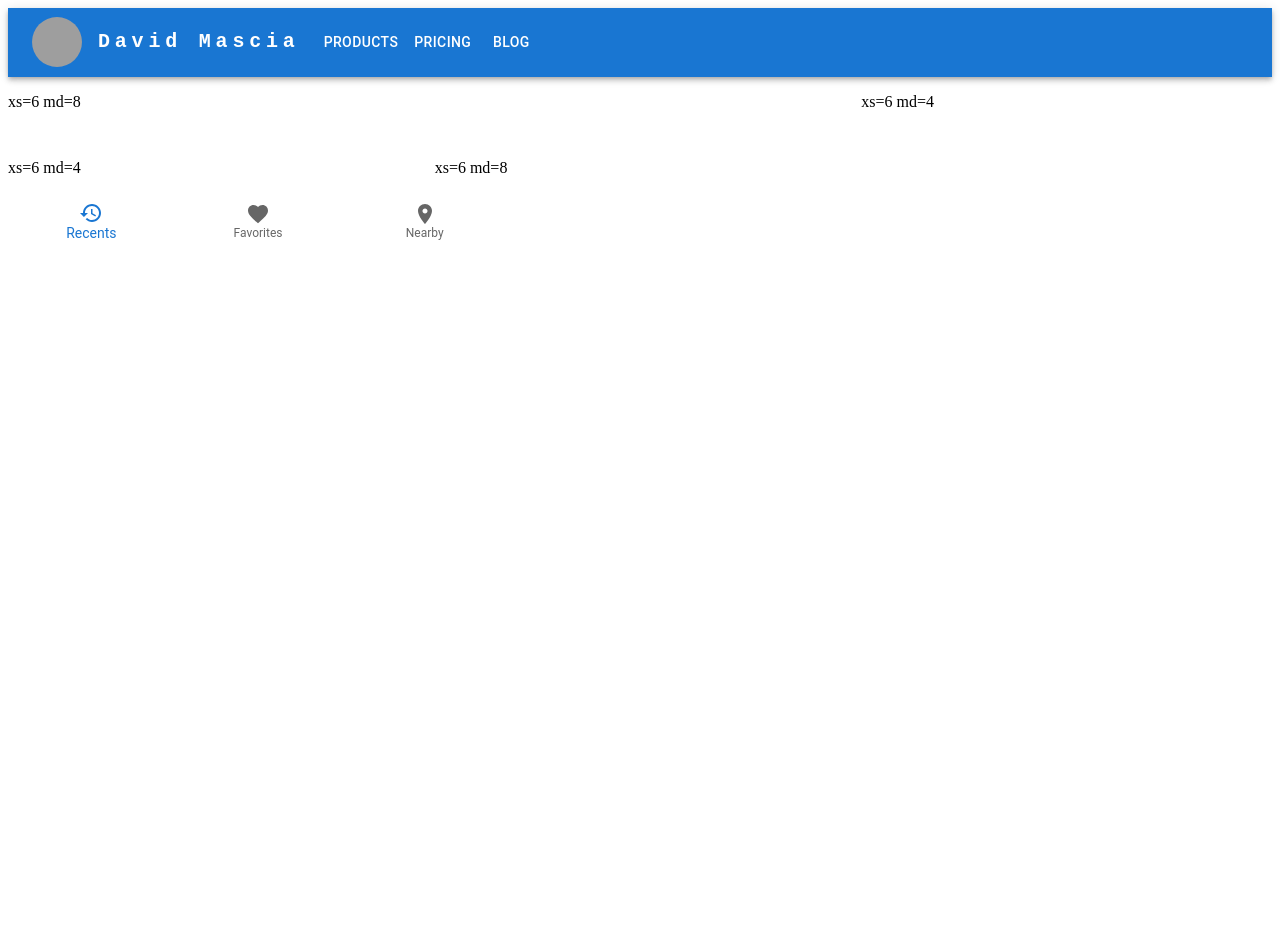
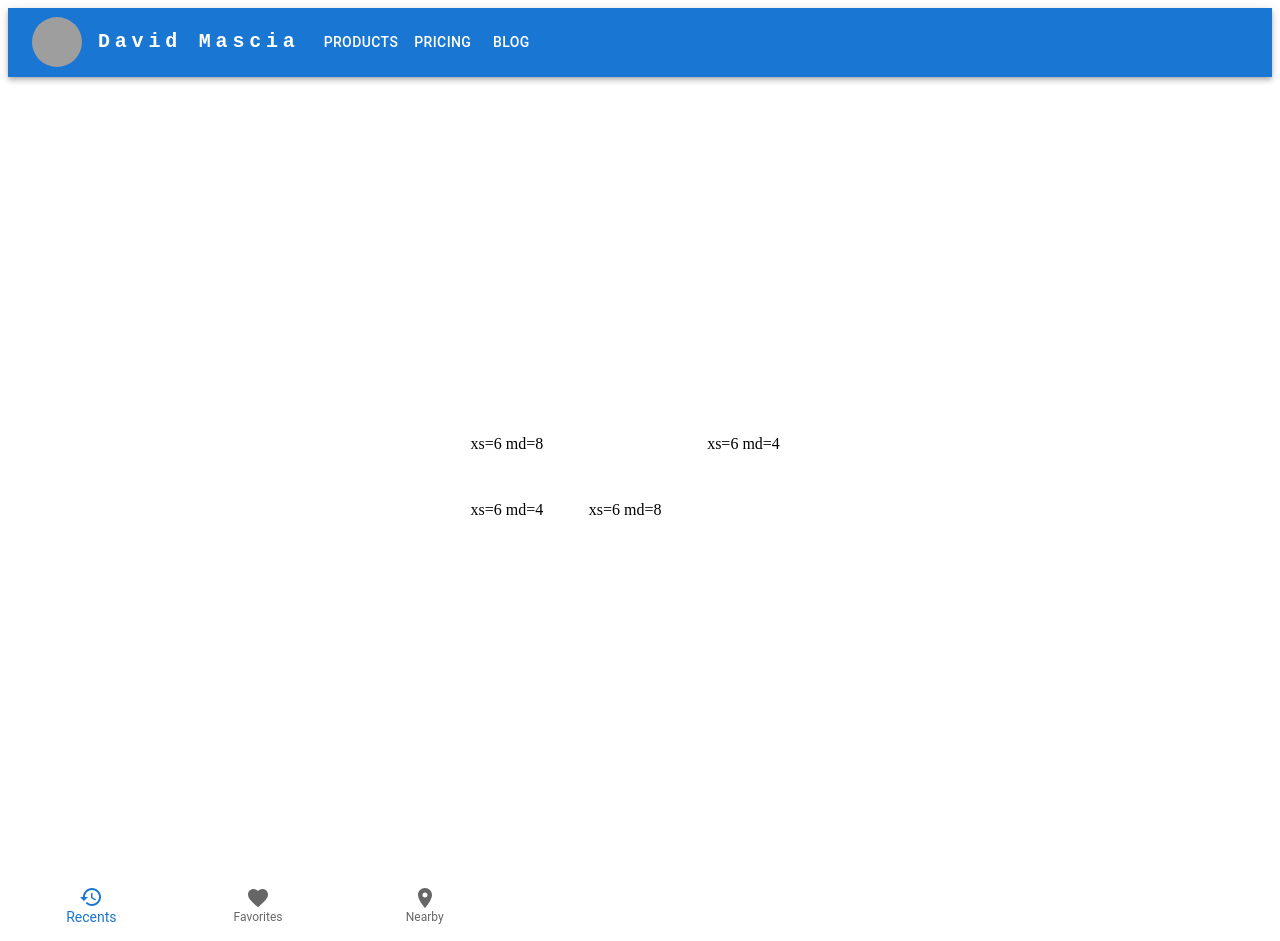
Before and after one commit to dmascia/davidmascia.com, a Next.js app: page / in a window 1280 px wide. Before the commit the page ends 800 px from the top, so only its background shows below. Built offline with nearby package versions, Linux system fonts and the light colour scheme; grey boxes are pictures that could not be loaded; what @mui/material-nextjs would draw is missing.

Commit message:
Mon, Jan 13, 2025, 12:03 PM -05:00

```diff
--- a/src/app/page.tsx
+++ b/src/app/page.tsx
@@ -16,6 +16,12 @@ export default function Home() {
     <>
       <Layout>
         <>
+          <Box
+            display="flex"
+            justifyContent="center"
+            alignItems="center"
+            minHeight="100vh"
+          >
             <Grid container spacing={2}>
               <Grid size={{ xs: 6, md: 8 }}>
                 <p>xs=6 md=8</p>
@@ -30,6 +36,7 @@ export default function Home() {
                 <p>xs=6 md=8</p>
               </Grid>
             </Grid>
+          </Box>
           {/* </Container> */}
           <Box sx={{ width: 500 }}>
             <BottomNavigation
```
Lines whose indentation alone changed are shown as unchanged.
